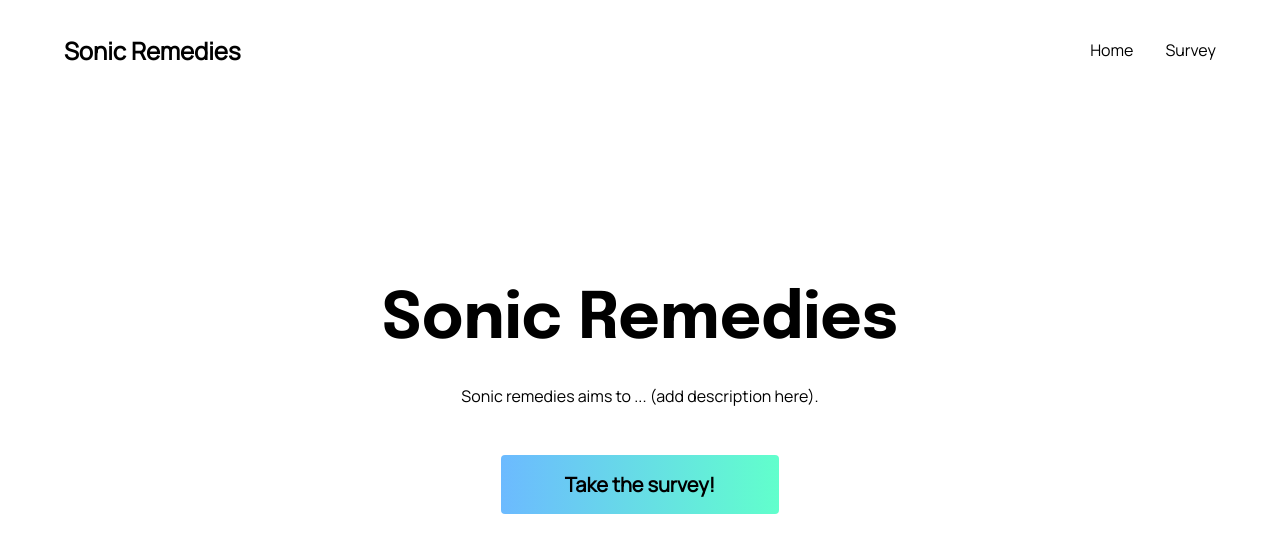
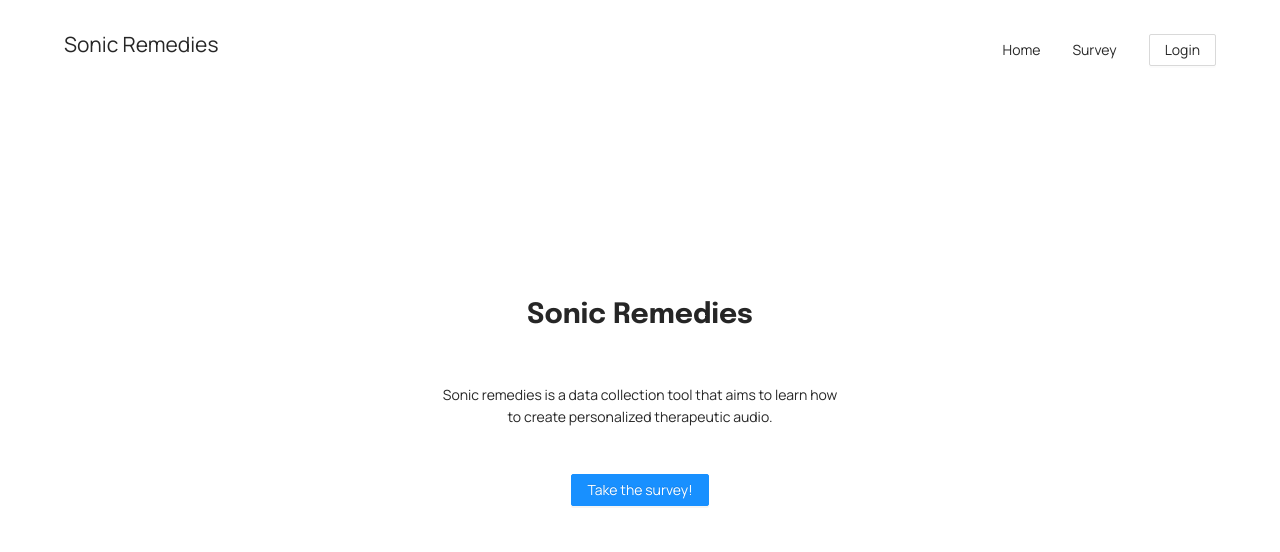
Before and after one commit to jfaro/sonic-remedies, a React (Create React App) app: page / in a window 1280 px wide. Shown: the top 552 px of the page. Built offline with nearby package versions, Linux system fonts and the light colour scheme; no server answers.

Commit message:
Add authentication logic

```diff
--- /dev/null
+++ b/src/components/App.js
@@ -0,0 +1,30 @@
+import {
+  BrowserRouter as Router,
+  Routes,
+  Route
+} from 'react-router-dom';
+
+import Home from '../pages/Home';
+import Survey from '../pages/Survey';
+import Admin from '../pages/Admin';
+import Layout from './Layout';
+import { AuthProvider } from '../contexts/AuthContext';
+
+
+function App() {
+  return (
+    <Router>
+      <AuthProvider>
+        <Layout>
+          <Routes>
+            <Route path='/' element={<Home />} />
+            <Route path='/survey' element={<Survey />} />
+            <Route path='/admin' element={<Admin />} />
+          </Routes>
+        </Layout>
+      </AuthProvider>
+    </Router>
+  );
+}
+
+export default App;
--- a/src/components/Navigation.js
+++ b/src/components/Navigation.js
@@ -1,10 +1,55 @@
+import { useState } from 'react';
+import { Button } from 'antd';
 import { Link } from 'react-router-dom';
+import { useAuth } from '../contexts/AuthContext';
+import { useNavigate } from 'react-router-dom';
 
 export default function Navigation() {
+    const { user, login, logout } = useAuth();
+    const [loading, setLoading] = useState(false);
+    const navigate = useNavigate();
+
+    async function handleLogin() {
+        setLoading(true);
+        try {
+            await login();
+        } catch {
+            // TODO: Handle failed login...
+        }
+        navigate('/');
+        setLoading(false);
+    }
+
+    async function handleLogout() {
+        setLoading(true);
+        try {
+            await logout();
+        } catch {
+            // TODO: Handle failed logout...
+        }
+        navigate('/');
+        setLoading(false);
+    }
+
     return (
         <nav className='navigation'>
             <Link to="/">Home</Link>
             <Link to="/survey">Survey</Link>
+
+            {user ?
+                <Button
+                    type='ghost'
+                    loading={loading}
+                    onClick={handleLogout}>
+                    Logout
+                </Button>
+                :
+                <Button
+                    type='ghost'
+                    loading={loading}
+                    onClick={handleLogin}>
+                    Login
+                </Button>}
         </nav>
     )
 }
--- /dev/null
+++ b/src/contexts/AuthContext.js
@@ -0,0 +1,46 @@
+import React, { useContext, useEffect, useState } from 'react';
+import { auth, signInWithGoogle, signOut } from '../services/firebase';
+
+// Create context
+const AuthContext = React.createContext();
+
+// Auth hook
+export function useAuth() {
+    return useContext(AuthContext);
+}
+
+// Provider
+export function AuthProvider({ children }) {
+    const [user, setUser] = useState(null);
+    const [loading, setLoading] = useState(true);
+
+    // Detect active user changes
+    useEffect(() => {
+        const unsubscribe = auth.onAuthStateChanged(user => {
+            setUser(user);
+            setLoading(false);
+        })
+        return unsubscribe;   // Unsubscribe listener on unmount
+    }, [])
+
+    // Sign in with Google - returns a promise
+    function login() {
+        return signInWithGoogle()
+    }
+
+    // Sign out - returns a promise with success/fail status
+    function logout() {
+        return signOut(auth)
+            .then(() => { console.log("Sign-out successful.") })
+            .catch(error => { console.log("An error happened.") })
+    }
+
+    // Data exposed by context
+    const value = { user, login, logout }
+
+    return (
+        <AuthContext.Provider value={value}>
+            {!loading && children}
+        </AuthContext.Provider>
+    )
+}
--- /dev/null
+++ b/src/globals.css
@@ -0,0 +1,97 @@
+@import url('https://fonts.googleapis.com/css2?family=Epilogue:wght@700&display=swap');
+@import url('https://fonts.googleapis.com/css2?family=Manrope&display=swap');
+@import '~antd/dist/antd.css';
+
+:root {
+  --text-primary: #000;
+  --text-secondary: #333;
+  --primary-gradient: linear-gradient(270deg, #61FFCC 0%, #6CBAFF 100%);
+}
+
+html,
+body {
+  padding: 0;
+  margin: 0;
+  font-family: 'Manrope', sans-serif;
+
+}
+
+a {
+  color: inherit;
+  text-decoration: none;
+}
+
+* {
+  box-sizing: border-box;
+}
+
+/* -----------------------------------------------------------------------------
+ Layout
+----------------------------------------------------------------------------- */
+.layout {
+  display: flex;
+  flex-direction: column;
+  align-items: center;
+  min-height: 100vh;
+  padding: 0 4rem;
+}
+
+.page-content {
+  display: flex;
+  flex-direction: column;
+  justify-content: center;
+  align-items: center;
+  flex: 1;
+}
+
+.page-content>*+* {
+  margin-top: 2rem;
+}
+
+header {
+  width: 100%;
+  height: 100px;
+  display: flex;
+  justify-content: space-between;
+  align-items: center;
+}
+
+.navigation>*+* {
+  margin-left: 2rem;
+}
+
+footer {
+  width: 100%;
+  height: 100px;
+  display: flex;
+  justify-content: center;
+  align-items: center;
+}
+
+/* -----------------------------------------------------------------------------
+ Text
+----------------------------------------------------------------------------- */
+h1 {
+  font-family: 'Epilogue', sans-serif;
+  /* font-weight: 700;
+  font-size: 4rem; */
+}
+
+/* -----------------------------------------------------------------------------
+ Buttons
+----------------------------------------------------------------------------- */
+button {
+  padding: 1rem 4rem;
+  font-family: 'Manrope', sans-serif;
+  font-weight: 600;
+  font-size: 1.25rem;
+  border: none;
+  border-radius: 4px;
+  background: var(--primary-gradient);
+  transition: .2s;
+}
+
+button:hover {
+  transform: translateY(-4px);
+  cursor: pointer;
+}
--- a/src/index.js
+++ b/src/index.js
@@ -1,7 +1,7 @@
 import React from 'react';
 import ReactDOM from 'react-dom';
-import './index.css';
-import App from './App';
+import App from './components/App';
+import './globals.css';
 
 ReactDOM.render(
   <React.StrictMode>
--- /dev/null
+++ b/src/pages/Admin.js
@@ -0,0 +1,7 @@
+export default function Admin() {
+    return (
+        <>
+            <h1>Admin</h1>
+        </>
+    )
+}
--- a/src/pages/Home.js
+++ b/src/pages/Home.js
@@ -1,11 +1,23 @@
-import Layout from "../components/Layout";
+import { Link } from "react-router-dom";
+import { Button } from 'antd';
+import { useAuth } from "../contexts/AuthContext";
 
 export default function Home() {
+    const { user } = useAuth();
+
     return (
-        <Layout>
-            <span className="text-landing">Sonic Remedies</span>
-            <p>Sonic remedies aims to ... (add description here).</p>
-            <button>Take the survey!</button>
-        </Layout>
+        <>
+            <h1>Sonic Remedies</h1>
+
+            {/* User greeting */}
+            {user && <p>Hello, {user.displayName}!</p>}
+
+            <p style={{ maxWidth: '400px', textAlign: 'center' }}>
+                Sonic remedies is a data collection tool that aims to learn how to create personalized therapeutic audio.
+            </p>
+            <Link to="/survey">
+                <Button type="primary">Take the survey!</Button>
+            </Link>
+        </>
     )
 }
--- a/src/pages/Survey.js
+++ b/src/pages/Survey.js
@@ -1,9 +1,7 @@
-import Layout from "../components/Layout";
-
 export default function Survey() {
     return (
-        <Layout>
-            <span className="text-landing">Survey</span>
-        </Layout>
+        <>
+            <h1>Survey</h1>
+        </>
     )
 }
--- /dev/null
+++ b/src/services/firebase.js
@@ -0,0 +1,24 @@
+import { initializeApp } from 'firebase/app';
+import { getAuth, GoogleAuthProvider, signInWithPopup, signOut } from 'firebase/auth';
+
+// Firebase configuration
+const firebaseConfig = {
+    apiKey: process.env.REACT_APP_FIREBASE_API_KEY,
+    authDomain: process.env.REACT_APP_FIREBASE_AUTH_DOMAIN,
+    projectId: process.env.REACT_APP_FIREBASE_PROJECT_ID,
+    storageBucket: process.env.REACT_APP_FIREBASE_STORAGE_BUCKET,
+    messagingSenderId: process.env.REACT_APP_FIREBASE_MESSAGING_SENDER_ID,
+    appId: process.env.REACT_APP_FIREBASE_APP_ID
+}
+
+const app = initializeApp(firebaseConfig);
+const auth = getAuth(app);
+const provider = new GoogleAuthProvider();
+
+const signInWithGoogle = () => {
+    return signInWithPopup(auth, provider)
+        .then(res => { console.log(res.user); })
+        .catch(error => { console.log(error.message); })
+}
+
+export { auth, signInWithGoogle, signOut }
```
